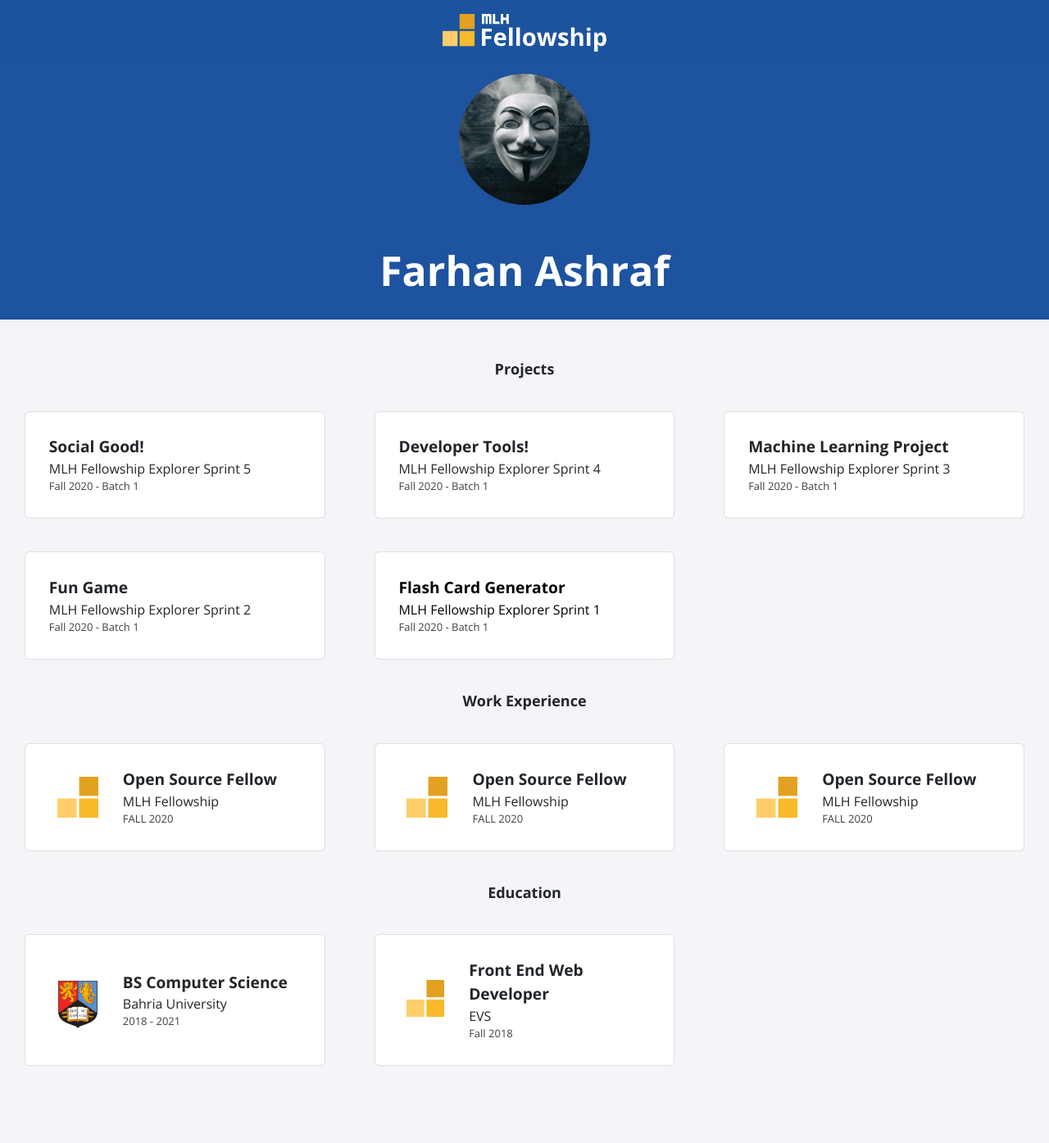
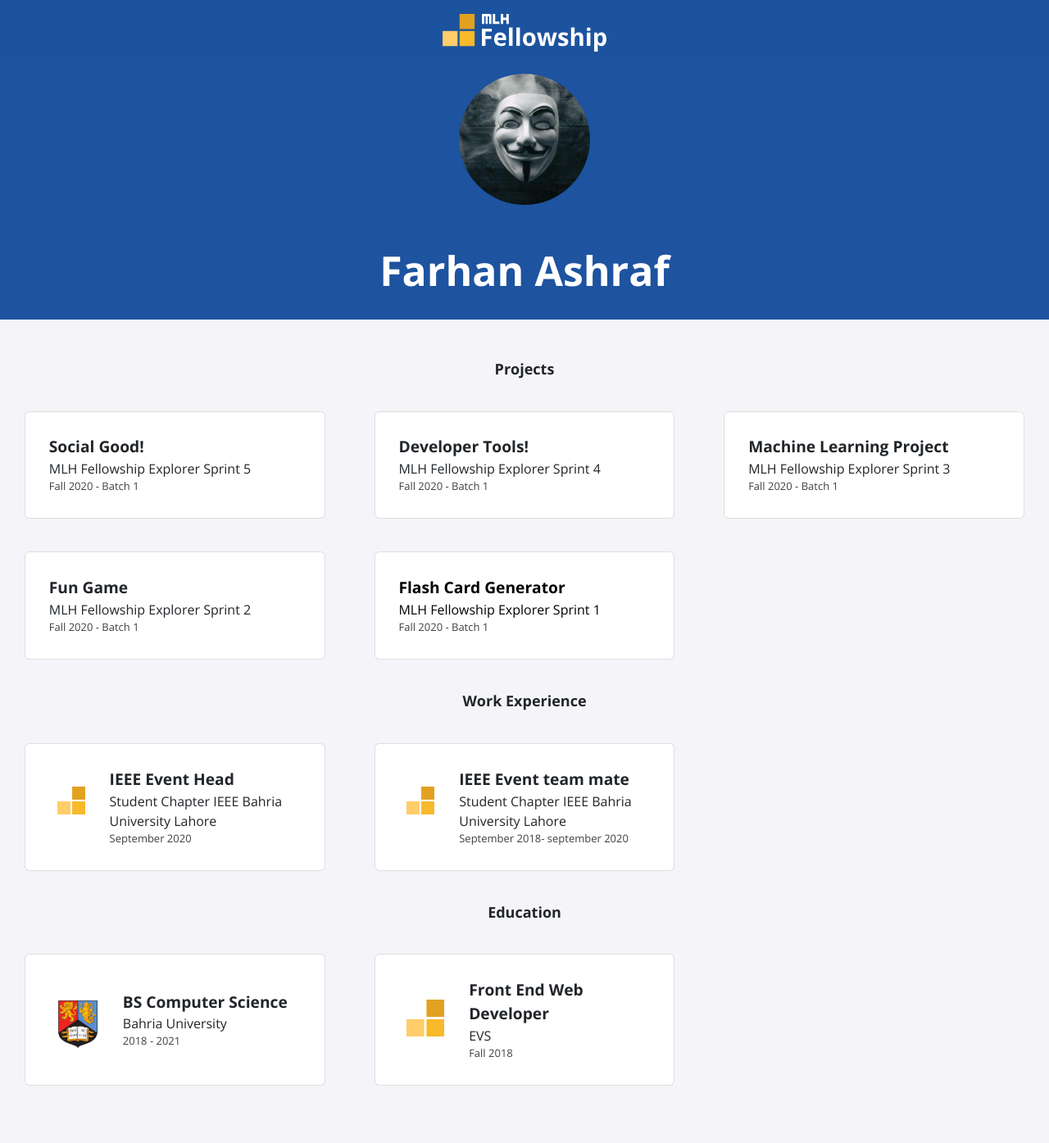
Before and after one commit to farhanashrafdev/OLD-mriceflame.github.io, a Jekyll site: the page built from index.html, in a window 1280 px wide. Shown: the whole page at 82% size. Built offline with Jekyll 4.4.1, drawn with Linux system fonts in a browser that asks for light colours; nearby versions of some CDN libraries; before the commit the page ends 1371 px from its top, so only the background shows below that.

Commit message:
updated with my info

```diff
--- a/_data/experience.yml
+++ b/_data/experience.yml
@@ -1,14 +1,9 @@
-- role: Open Source Fellow
-  company: MLH Fellowship
-  dates: FALL 2020
+- role: IEEE Event Head
+  company: Student Chapter IEEE Bahria University Lahore
+  dates: September 2020
   logo: fellowship.svg
 
-- role: Open Source Fellow
-  company: MLH Fellowship
-  dates: FALL 2020
+- role: IEEE Event team mate
+  company: Student Chapter IEEE Bahria University Lahore
+  dates: September 2018- september 2020
   logo: fellowship.svg
-
-- role: Open Source Fellow
-  company: MLH Fellowship
-  dates: FALL 2020
-  logo: fellowship.svg
```
